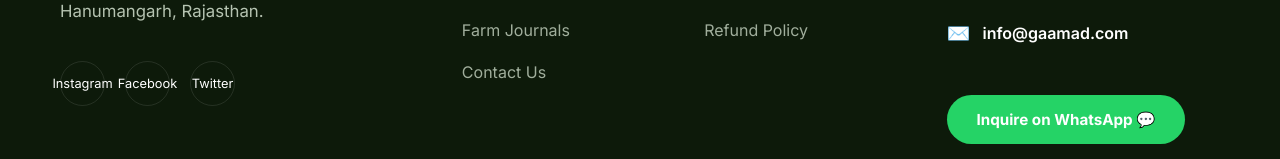
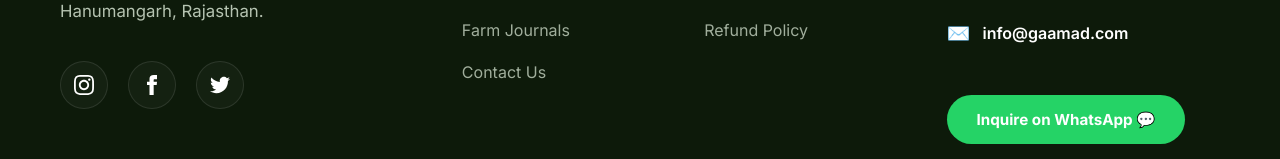
Before and after one commit to kssuthar960093-ops/moond-farm, a React (Vite) app: page / in a window 1280 px wide. Shown: the part 5689-5848 px from the top of the page. Built offline with nearby package versions, Linux system fonts and the light colour scheme; a web font is replaced by a local one.

Commit message:
Design: Final Premium Footer with SVG icons and Hover effects

```diff
--- a/src/App.css
+++ b/src/App.css
@@ -173,6 +173,7 @@
   font-weight: 800;
   background: linear-gradient(45deg, var(--primary), var(--accent));
   -webkit-background-clip: text;
+  background-clip: text;
   -webkit-text-fill-color: transparent;
   letter-spacing: -2px;
   cursor: pointer;
@@ -807,24 +808,32 @@
 }
 
 .social-icon {
-  width: 45px;
-  height: 45px;
+  width: 48px;
+  height: 48px;
   border: 1px solid rgba(255, 255, 255, 0.1);
   border-radius: 50%;
   display: flex;
   align-items: center;
   justify-content: center;
-  font-size: 0.8rem;
   color: white;
   transition: var(--transition);
   text-decoration: none;
+  background: rgba(255, 255, 255, 0.03);
+}
+
+.social-icon svg {
+  transition: transform 0.3s ease;
 }
 
 .social-icon:hover {
   background: var(--accent);
   border-color: var(--accent);
   transform: translateY(-5px);
-  box-shadow: 0 10px 20px rgba(184, 134, 11, 0.2);
+  box-shadow: 0 10px 20px rgba(184, 134, 11, 0.3);
+}
+
+.social-icon:hover svg {
+  transform: scale(1.2);
 }
 
 .footer-ul {
--- a/src/App.jsx
+++ b/src/App.jsx
@@ -390,9 +390,21 @@
               <span className="brand-name-footer">Gaamad</span>
               <p className="brand-tagline">Experience the Soul of Purity. Handcrafted at Moond Farm, Hanumangarh, Rajasthan.</p>
               <div className="footer-socials">
-                <a href="#" className="social-icon">Instagram</a>
-                <a href="#" className="social-icon">Facebook</a>
-                <a href="#" className="social-icon">Twitter</a>
+                <a href="#" className="social-icon" title="Instagram">
+                  <svg viewBox="0 0 24 24" fill="currentColor" width="20" height="20">
+                    <path d="M12 2.163c3.204 0 3.584.012 4.85.07 3.252.148 4.771 1.691 4.919 4.919.058 1.265.069 1.645.069 4.849 0 3.205-.012 3.584-.069 4.849-.149 3.225-1.664 4.771-4.919 4.919-1.266.058-1.644.07-4.85.07-3.204 0-3.584-.012-4.849-.07-3.26-.149-4.771-1.699-4.919-4.92-.058-1.265-.07-1.644-.07-4.849 0-3.204.013-3.583.07-4.849.149-3.227 1.664-4.771 4.919-4.919 1.266-.057 1.645-.069 4.849-.069zm0-2.163c-3.259 0-3.667.014-4.947.072-4.358.2-6.78 2.618-6.98 6.98-.059 1.281-.073 1.689-.073 4.948 0 3.259.014 3.668.072 4.948.2 4.358 2.618 6.78 6.98 6.98 1.281.058 1.689.072 4.948.072 3.259 0 3.668-.014 4.948-.072 4.354-.2 6.782-2.618 6.979-6.98.059-1.28.073-1.689.073-4.948 0-3.259-.014-3.667-.072-4.947-.196-4.354-2.617-6.78-6.979-6.98-1.281-.059-1.69-.073-4.949-.073zm0 5.838c-3.403 0-6.162 2.759-6.162 6.162s2.759 6.163 6.162 6.163 6.162-2.759 6.162-6.163c0-3.403-2.759-6.162-6.162-6.162zm0 10.162c-2.209 0-4-1.791-4-4 0-2.209 1.791-4 4-4s4 1.791 4 4c0 2.209-1.791 4-4 4zm6.406-11.845c-.796 0-1.441.645-1.441 1.44s.645 1.44 1.441 1.44c.795 0 1.439-.645 1.439-1.44s-.644-1.44-1.439-1.44z" />
+                  </svg>
+                </a>
+                <a href="#" className="social-icon" title="Facebook">
+                  <svg viewBox="0 0 24 24" fill="currentColor" width="20" height="20">
+                    <path d="M9 8h-3v4h3v12h5v-12h3.642l.358-4h-4v-1.667c0-.955.192-1.333 1.115-1.333h2.885v-5h-3.808c-3.596 0-5.192 1.583-5.192 4.615v3.385z" />
+                  </svg>
+                </a>
+                <a href="#" className="social-icon" title="Twitter">
+                  <svg viewBox="0 0 24 24" fill="currentColor" width="20" height="20">
+                    <path d="M24 4.557c-.883.392-1.832.656-2.828.775 1.017-.609 1.798-1.574 2.165-2.724-.951.564-2.005.974-3.127 1.195-.897-.957-2.178-1.555-3.594-1.555-3.179 0-5.515 2.966-4.797 6.045-4.091-.205-7.719-2.165-10.148-5.144-1.29 2.213-.669 5.108 1.523 6.574-.806-.026-1.566-.247-2.229-.616-.054 2.281 1.581 4.415 3.949 4.89-.693.188-1.452.232-2.224.084.626 1.956 2.444 3.379 4.6 3.419-2.07 1.623-4.678 2.348-7.29 2.04 2.179 1.397 4.768 2.212 7.548 2.212 9.142 0 14.307-7.721 13.995-14.646.962-.695 1.797-1.562 2.457-2.549z" />
+                  </svg>
+                </a>
               </div>
             </div>
 
```
